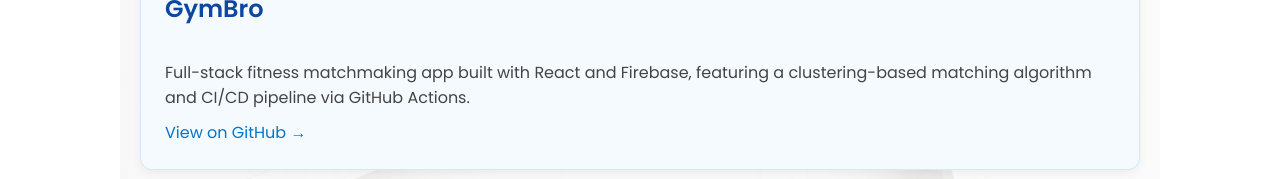
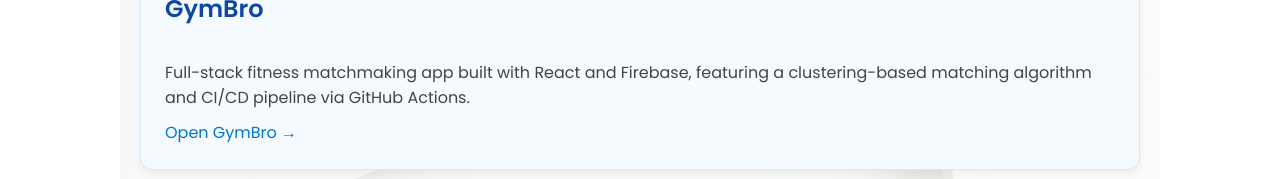
Before and after one commit to bowenzhu21/AI-Coaching, a React (Create React App) app: page /bowen/software in a window 1280 px wide. Shown: the part 960-1139 px from the top of the page. Built offline with nearby package versions, Linux system fonts and the light colour scheme.

Commit message:
Software: change GymBro link to live site and label to 'Open GymBro'

```diff
--- a/src/pages/Software.js
+++ b/src/pages/Software.js
@@ -43,12 +43,12 @@ const Software = () => {
             Full-stack fitness matchmaking app built with React and Firebase, featuring a clustering-based matching algorithm and CI/CD pipeline via GitHub Actions.
           </p>
           <a
-            href="https://github.com/bowenzhu21/GymBro.git"
+            href="https://bowenzhu21.github.io/GymBro/"
             className="project-link"
             target="_blank"
             rel="noopener noreferrer"
           >
-            View on GitHub →
+            Open GymBro →
           </a>
         </div>
 
```
